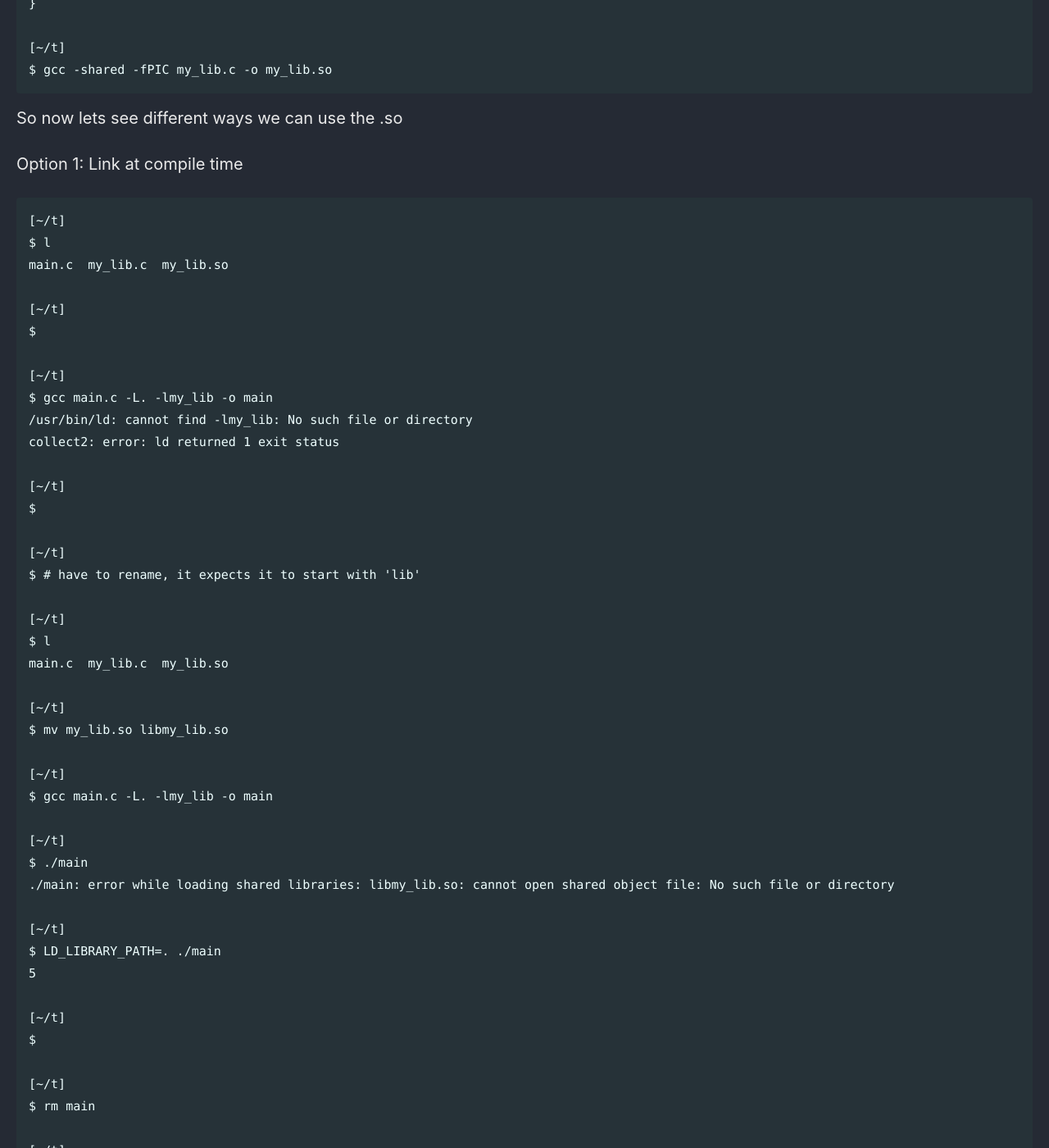
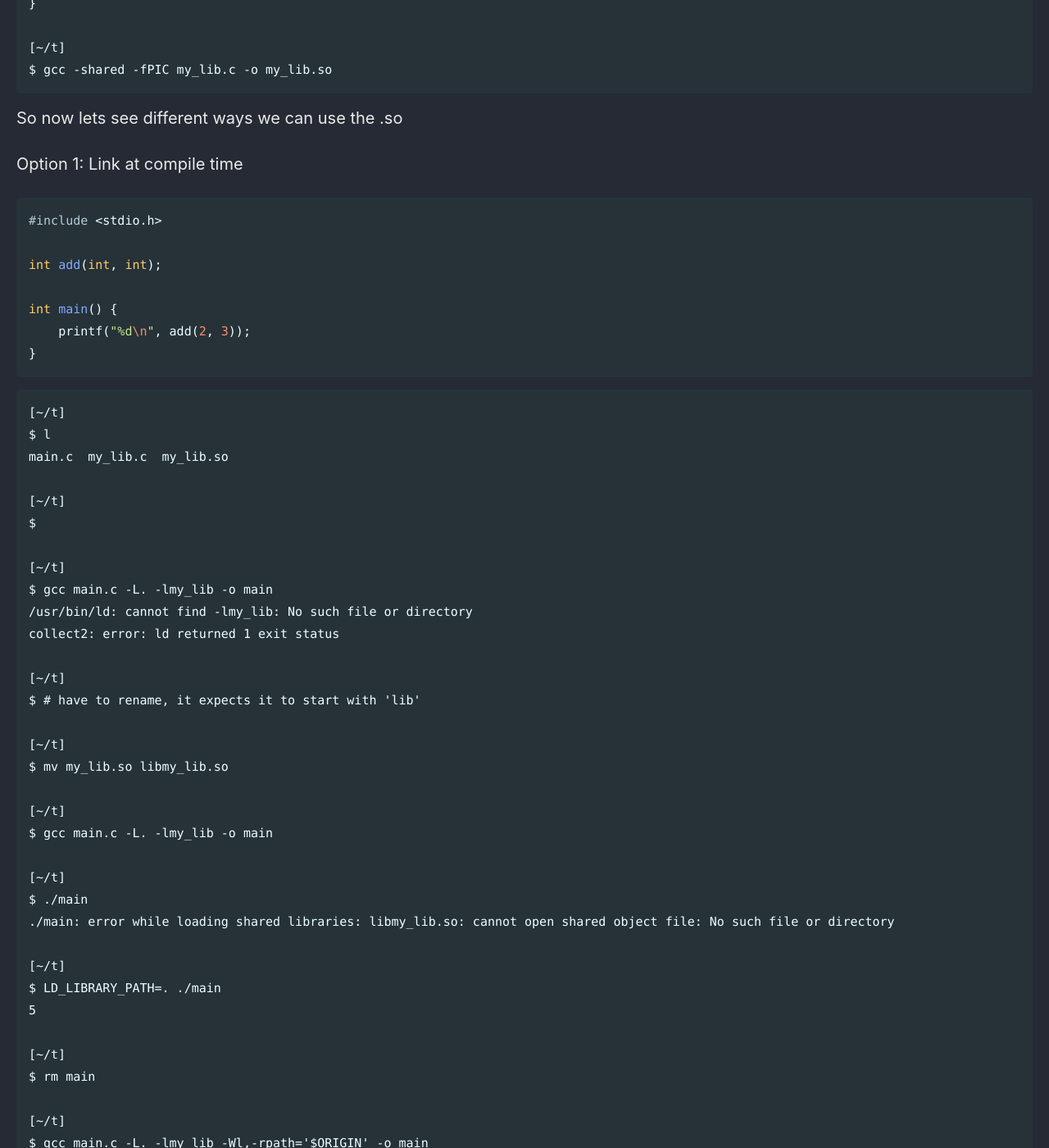
Before and after one commit to Connor-McCartney/Connor-McCartney.github.io, a Jekyll site: the page built from _pages/misc/C.md, in a window 1280 px wide and 1400 px high, scrolled down 19787 px. Shown: the whole window at 82% size. Built offline with Jekyll 4.4.1, drawn with Linux system fonts in a browser that asks for light colours; cached includes are drawn as plain includes; some of the changed text lies outside the part shown.

Commit message:
Update C.md

````diff
--- a/_pages/misc/C.md
+++ b/_pages/misc/C.md
@@ -804,6 +804,16 @@ So now lets see different ways we can use the .so
 Option 1: Link at compile time
 
 
+```c
+#include <stdio.h>
+
+int add(int, int);
+
+int main() {
+    printf("%d\n", add(2, 3));
+}
+```
+
 ```
 [~/t]
 $ l
@@ -818,14 +828,7 @@ $ gcc main.c -L. -lmy_lib -o main
 collect2: error: ld returned 1 exit status
 
 [~/t]
-$
-
-[~/t]
 $ # have to rename, it expects it to start with 'lib'
-
-[~/t]
-$ l
-main.c  my_lib.c  my_lib.so
 
 [~/t]
 $ mv my_lib.so libmy_lib.so
@@ -840,9 +843,6 @@ $ ./main
 [~/t]
 $ LD_LIBRARY_PATH=. ./main
 5
-
-[~/t]
-$
 
 [~/t]
 $ rm main
````
